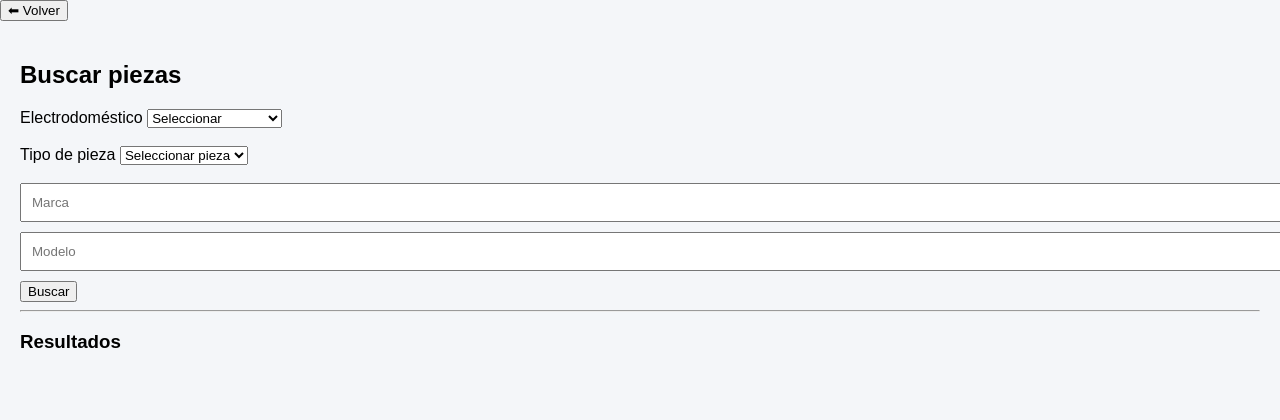
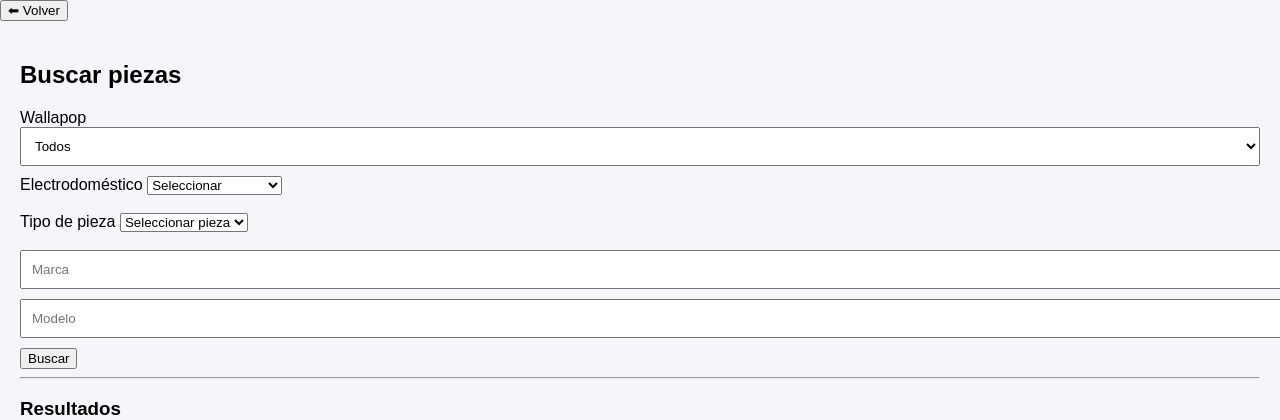
Before and after one commit to Multiservicios-Borgil/erp-almacen, a FastAPI app: template app/templates/buscar_piezas.html in a window 1280 px wide. Shown: the part 49-469 px from the top of the page. Run offline with FastAPI, Linux system fonts and the light colour scheme; the template is opened without the code that fills it, so the values that code supplies are empty; parts of the project's set-up code (start-up, migrations or seed data) failed here and were passed over.

Commit message:
crear wallapop

```diff
--- a/app/main.py
+++ b/app/main.py
@@ -645,13 +645,19 @@ def export_csv(db: Session = Depends(get_db)):
 @app.get("/buscar_piezas", response_class=HTMLResponse)
 def buscar_piezas(
     request: Request,
-    familia: str = "",
     marca: str = "",
     modelo: str = "",
     nombre_pieza: str = "",
+    en_wallapop: str = "",
     db: Session = Depends(get_db),
 ):
     query = db.query(Item)
+
+    if en_wallapop == "si":
+        query = query.filter(Item.en_wallapop == True)
+
+    if en_wallapop == "no":
+        query = query.filter(Item.en_wallapop == False)
 
     if familia:
         familia_obj = db.query(Familia).filter(Familia.nombre == familia).first()
@@ -1120,3 +1126,18 @@ def eliminar_item(
     db.commit()
 
     return RedirectResponse("/panel", status_code=303)
+
+@app.post("/toggle_wallapop/{item_id}")
+def toggle_wallapop(item_id: str, db: Session = Depends(get_db)):
+    item = db.query(Item).filter(Item.id == item_id).first()
+
+
+    if not item:
+        return HTMLResponse("<h2>Item no encontrado</h2>")
+
+
+    item.en_wallapop = not item.en_wallapop
+    db.commit()
+
+
+    return RedirectResponse(f"/item/{item_id}", status_code=303)
--- a/app/templates/buscar_piezas.html
+++ b/app/templates/buscar_piezas.html
@@ -5,6 +5,13 @@
 <h2>Buscar piezas</h2>
 
 <form method="get" action="/buscar_piezas">
+<label>Wallapop</label>
+
+<select name="en_wallapop" style="width:100%;padding:10px;margin-bottom:10px;">
+    <option value="">Todos</option>
+    <option value="si">Subidos a Wallapop</option>
+    <option value="no">No subidos</option>
+</select>
 
     <label>Electrodoméstico</label>
     <select name="familia" id="familia">
```
Also changed, not shown: app/templates/buscar_aparatos.html (+8 -0 lines), app/templates/item.html (+16 -0 lines).
